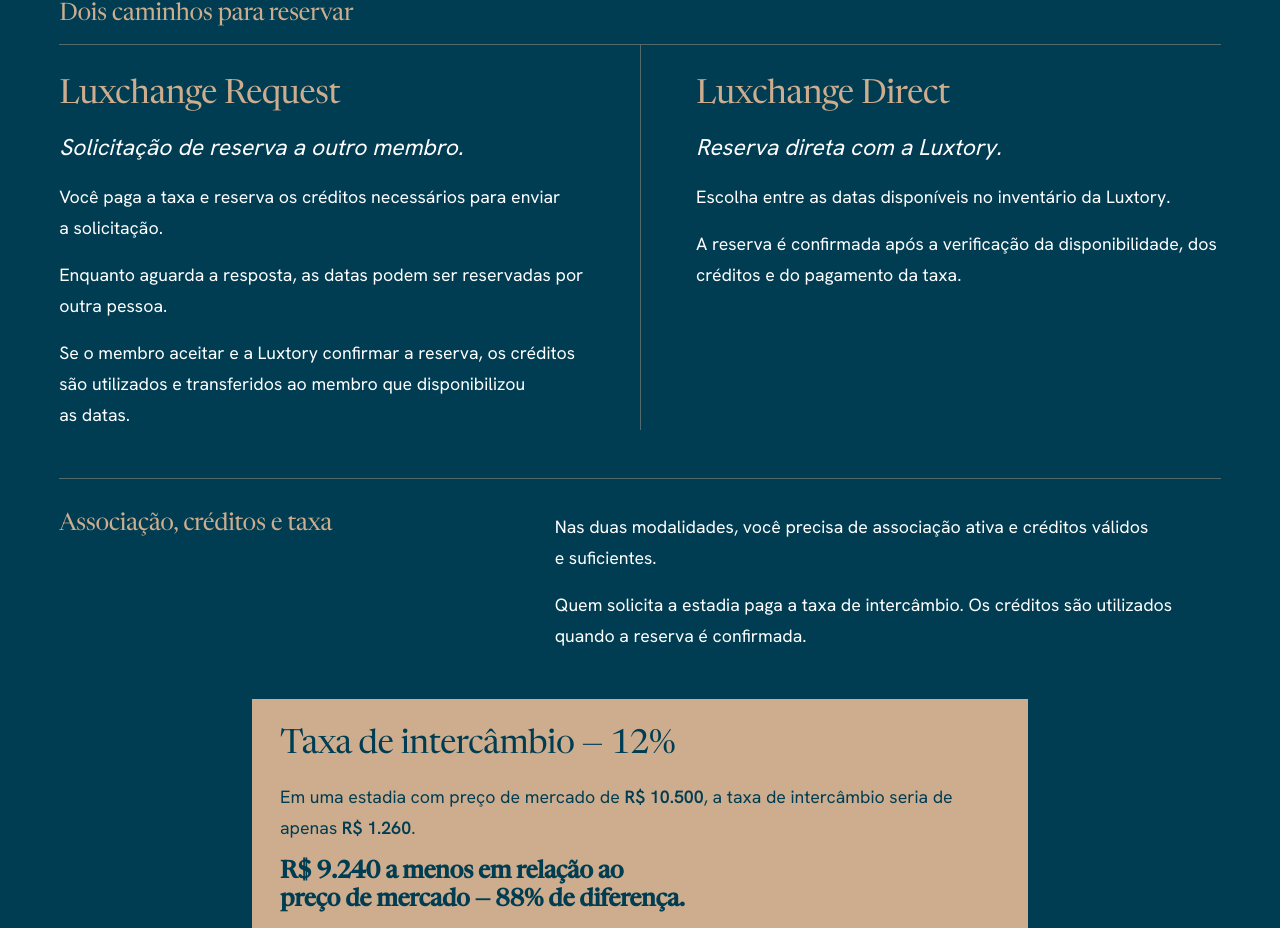
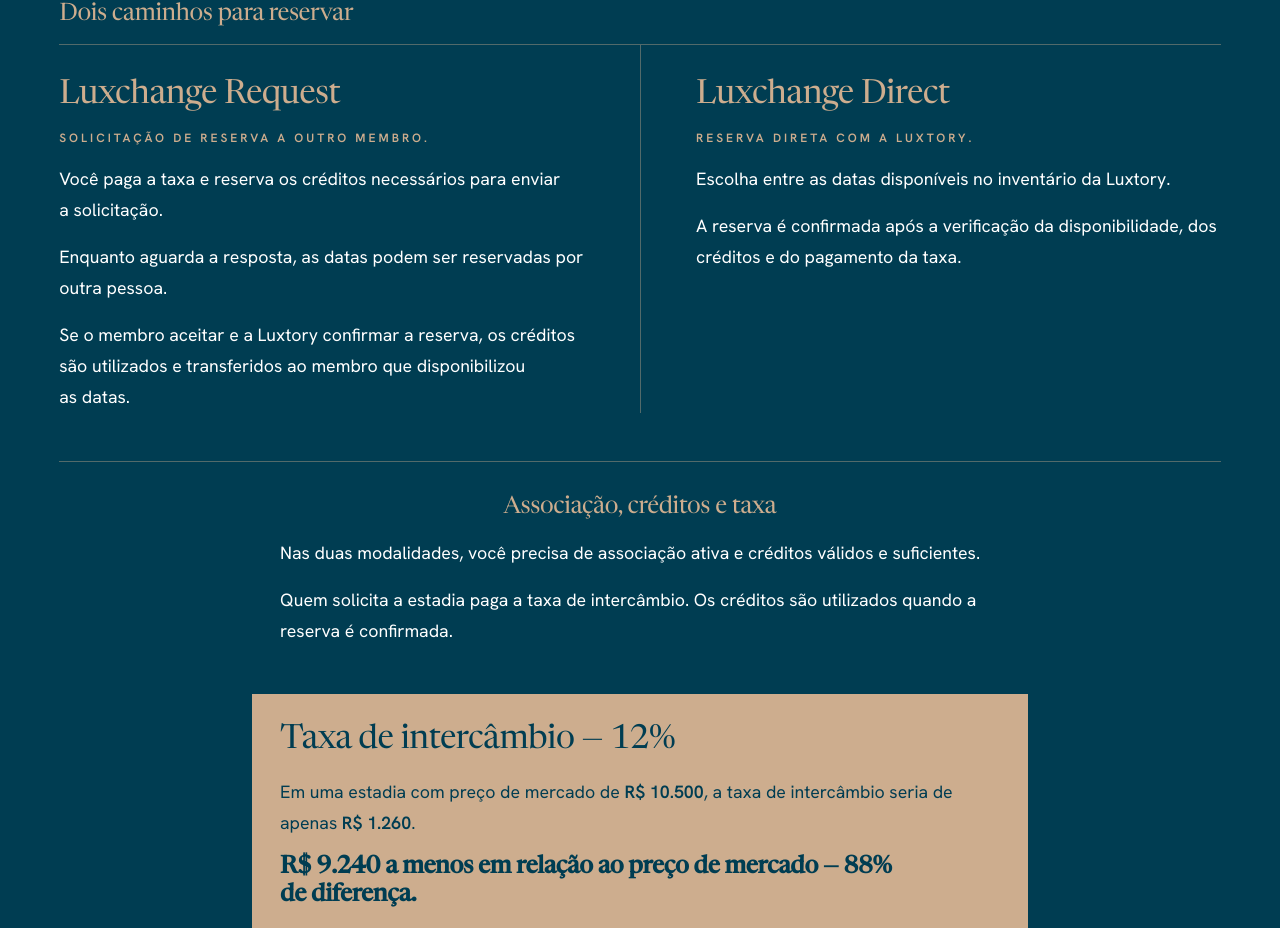
Before and after one commit to Luxtory/Branded-Second-Home, a Next.js app: page /Luxtory-Club in a window 1280 px wide. Shown: the part 2396-3324 px from the top of the page. Built offline with nearby package versions, Linux system fonts and the light colour scheme.

Commit message:
refactor: ajusta a composição visual do Luxchange

```diff
--- a/src/features/catalog/presentation/discovery/club-page.module.css
+++ b/src/features/catalog/presentation/discovery/club-page.module.css
@@ -60,8 +60,13 @@
 }
 
 .lx-club-conditions {
+  justify-items: center;
   border-block-start: var(--lx-border-hairline) solid var(--lx-color-rule);
   padding-block-start: var(--lx-space-8);
+}
+
+.lx-club-conditions > h3 {
+  text-align: center;
 }
 
 .lx-club-fee-example {
@@ -69,6 +74,11 @@
   inline-size: 100%;
   max-inline-size: calc(var(--lx-layout-measure) + 2 * var(--lx-layout-gutter));
   padding: var(--lx-layout-gutter);
+}
+
+.lx-club-fee-example > :global(.lx-display-s) {
+  text-wrap: wrap;
+  text-wrap: pretty;
 }
 
 .lx-club-fee-example > :global(.lx-body) > strong {
--- a/src/features/catalog/presentation/discovery/club-page.tsx
+++ b/src/features/catalog/presentation/discovery/club-page.tsx
@@ -3,7 +3,7 @@ import { Paragraphs as RichParagraphs, Rich } from '../brand-partners/rich-text'
 import { clubMessages as text } from '../i18n/club-pt-br';
 import { discoveryMessages } from '../i18n/discovery-pt-br';
 import { HeadlineText } from './headline';
-import { ActionLink, ordinal, Paragraphs, SplitPhoto } from './parts';
+import { ActionLink, Eyebrow, ordinal, Paragraphs, SplitPhoto } from './parts';
 import { discoveryPaths } from './paths';
 import styles from './club-page.module.css';
 
@@ -143,19 +143,15 @@ export function ClubPage() {
                 {exchange.methods.map((method) => (
                   <div className="lx-comparison__item lx-stack" key={method.title}>
                     <h4 className="lx-display-m">{method.title}</h4>
-                    <p className="lx-subheadline">
-                      <em>{method.description}</em>
-                    </p>
+                    <Eyebrow>{method.description}</Eyebrow>
                     <Paragraphs lines={method.text} />
                   </div>
                 ))}
               </div>
             </div>
-            <div
-              className={`lx-columns lx-columns--5-7 ${styles['lx-club-columns']} ${styles['lx-club-conditions']}`}
-            >
+            <div className={`lx-stack ${styles['lx-club-conditions']}`}>
               <h3 className="lx-display-s">{exchange.conditions.title}</h3>
-              <div className="lx-stack">
+              <div className={`lx-stack ${styles['lx-club-measure']}`}>
                 <Paragraphs lines={exchange.conditions.text} />
               </div>
             </div>
```
Also changed, not shown: 1 other file (tests, documents, lock files or other folders).
